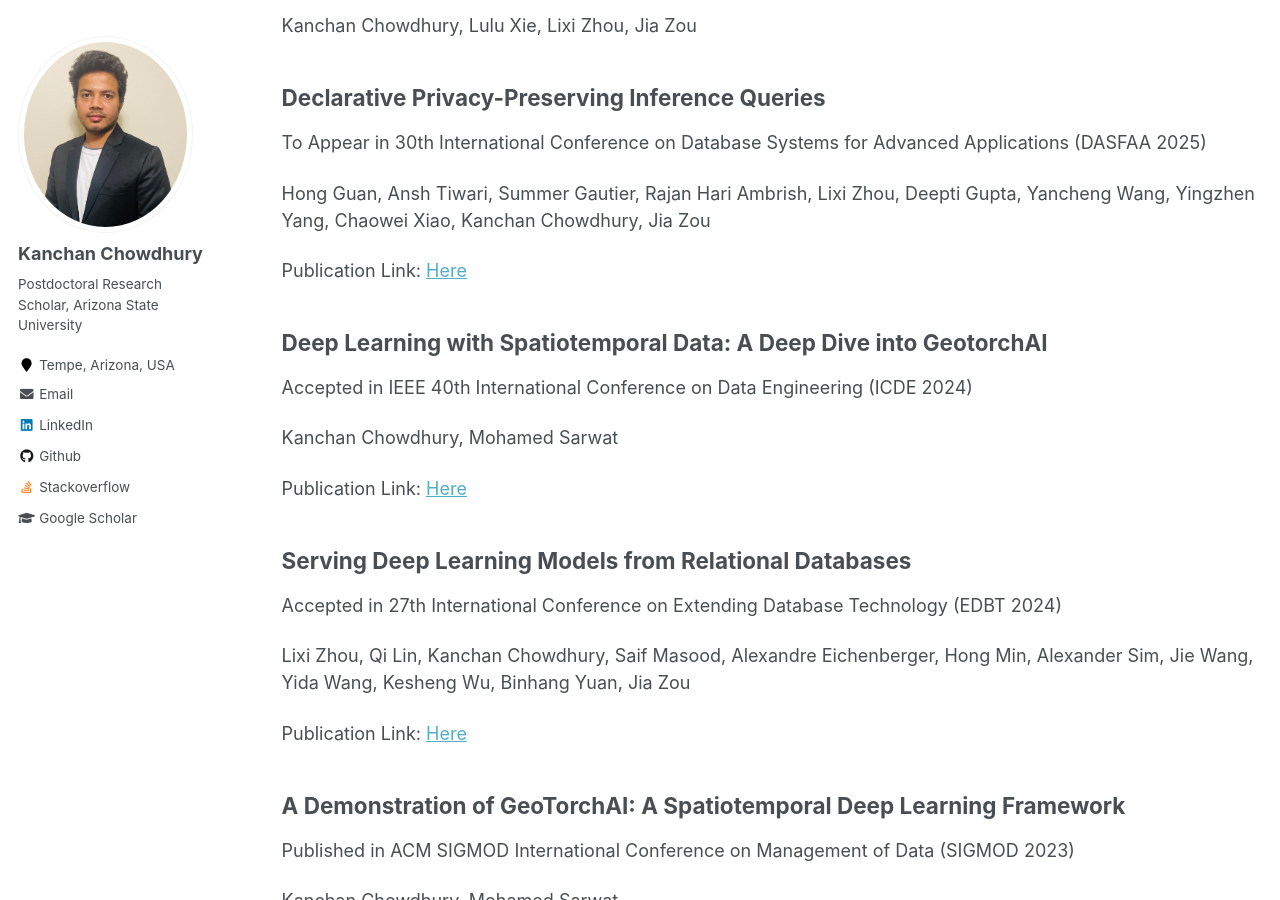
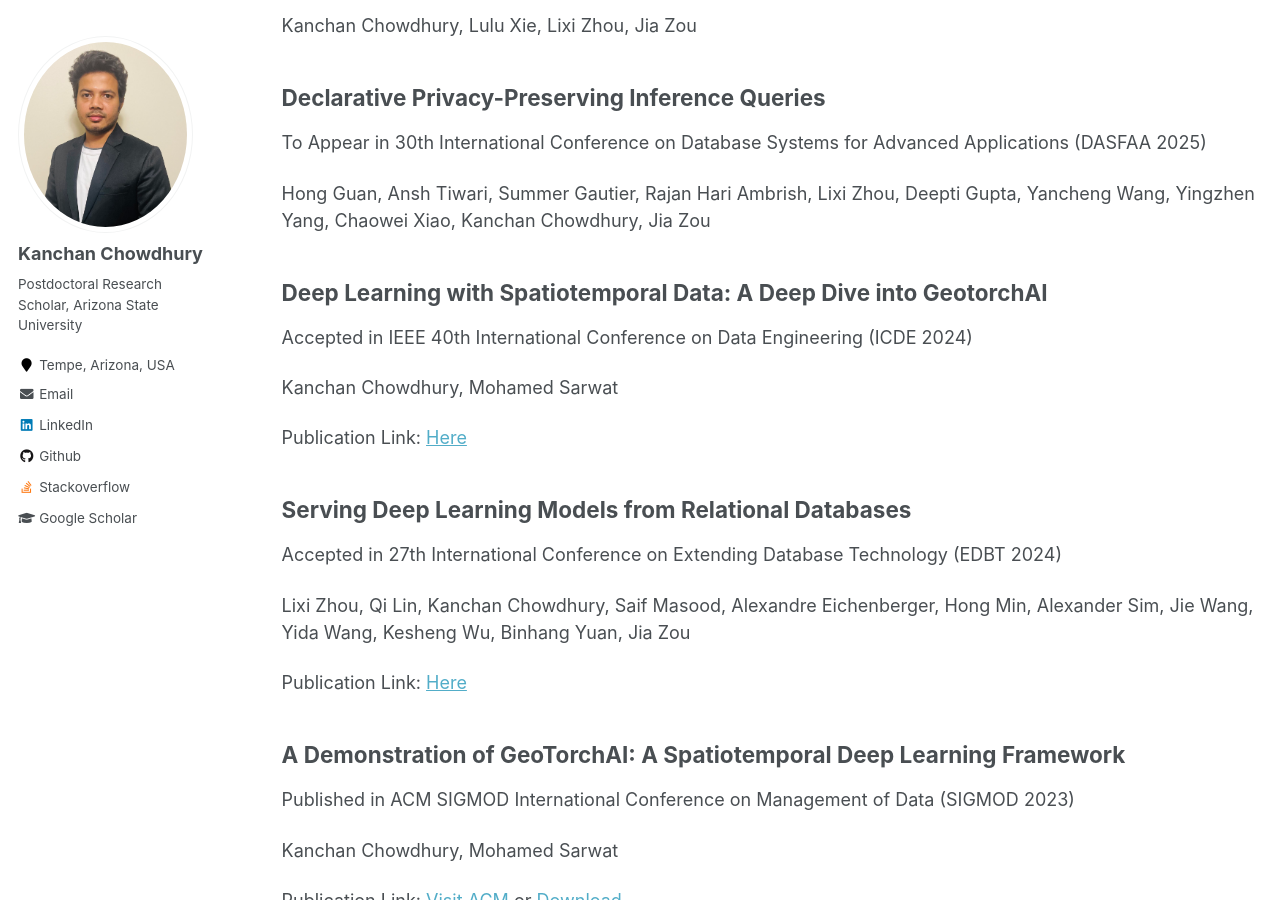
Before and after one commit to kanchanchy/kanchanchy.github.io, a Jekyll site: the page built from _pages/publications.md, in a window 1280 px wide and 900 px high, scrolled down 492 px. Built offline with Jekyll 4.4.1, drawn with Linux system fonts in a browser that asks for light colours.

Commit message:
'corrected-paper-link'

```diff
--- a/_pages/publications.md
+++ b/_pages/publications.md
@@ -26,8 +26,6 @@ Declarative Privacy-Preserving Inference Queries
 To Appear in 30th International Conference on Database Systems for Advanced Applications (DASFAA 2025)
 
 Hong Guan, Ansh Tiwari, Summer Gautier, Rajan Hari Ambrish, Lixi Zhou, Deepti Gupta, Yancheng Wang, Yingzhen Yang, Chaowei Xiao, Kanchan Chowdhury, Jia Zou
-
-Publication Link: [Here](https://kanchanchy.github.io/files/GeoTorchAI-ICDE-2024.pdf)
 
 Deep Learning with Spatiotemporal Data: A Deep Dive into GeotorchAI
 ------
```
